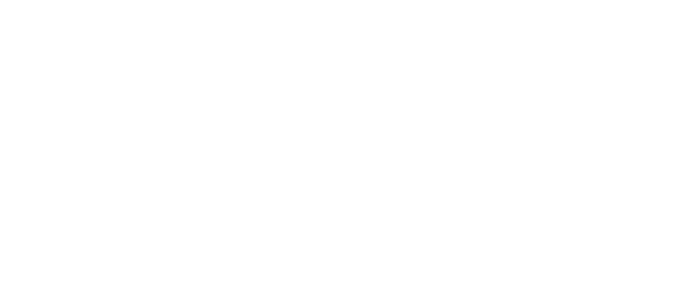
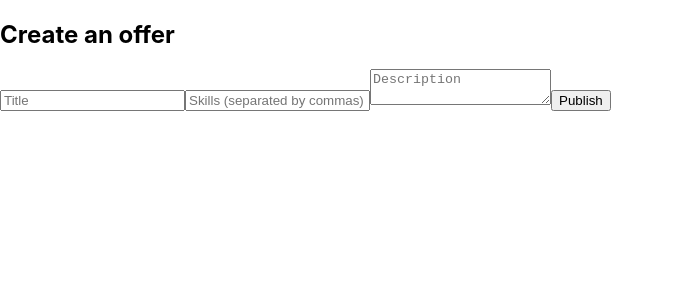
Before and after one commit to Nelyrma/KnowX_project, a React (Create React App) app in the folder knowx-front/: page /create-offer in a window 1280 px wide. Before the commit this address had no page. Shown: the top 300 px of the page, without its empty margins (0-674 px from the left). Built offline with nearby package versions, Linux system fonts and the light colour scheme.

Commit message:
Add the quote creation form

```diff
--- a/knowx-front/src/App.js
+++ b/knowx-front/src/App.js
@@ -2,6 +2,7 @@
 import Login from './Login';
 import Profile from './Profile';
 import Home from './Home';
+import CreateOffer from './CreateOffer'
 
 function App() {
     return (
@@ -10,6 +11,7 @@
                 <Route path="/" element={<Login />} />
                 <Route path="/profile" element={<Profile />} />
                 <Route path="/home" element={<Home />} />
+                <Route path="/create-offer" element={<CreateOffer />} />
             </Routes>
         </Router>
     );
--- /dev/null
+++ b/knowx-front/src/CreateOffer.jsx
@@ -0,0 +1,45 @@
+import { useState } from "react";
+import axios from "axios";
+import { useNavigate } from "react-router-dom";
+
+const CreateOffer = () => {
+    const [title, setTitle] = useState('');
+    const [skills, setSkills] = useState('');
+    const [description, setDescription] = useState('');
+    const navigate = useNavigate();
+
+    const handleSubmit = async (e) => {
+        e.preventDefault();
+        const token = localStorage.getItem('token');
+        try {
+            await axios.post('http://localhost:3001/offers', {
+                title,
+                skills_offered: skills.split(',').map(skill => skill.trim()),
+                description
+            }, {
+                headers: { Authorization: `Bearer ${token}` }
+            });
+            alert('Offer created !');
+            navigate('/home');
+        } catch (err) {
+            alert('Error: ' + (err.response?.data?.error || err.message));
+        }
+    };
+
+    return (
+        <div>
+            <h2>Create an offer</h2>
+            <form onSubmit={handleSubmit}>
+                <input type="text" placeholder="Title" value={title} onChange={(e) =>
+                    setTitle(e.target.value)} required />
+                <input type="text" placeholder="Skills (separated by commas)"
+                    value={skills} onChange={(e) => setSkills(e.target.value)} required />
+                <textarea placeholder="Description" value={description} onChange={(e) =>
+                    setDescription(e.target.value)} required />
+                <button type="submit">Publish</button>
+            </form>
+        </div>
+    );
+};
+
+export default CreateOffer;
--- a/knowx-front/src/Home.jsx
+++ b/knowx-front/src/Home.jsx
@@ -1,13 +1,16 @@
 import { useState, useEffect } from "react";
 import axios from "axios";
+import { useNavigate } from "react-router-dom";
+
 
 const Home = () => {
     const [offers, setOffers] = useState([]);
+    const navigate = useNavigate();
 
     useEffect(() => {
         const fetchOffers = async () => {
             try {
-                const res = await axios.get('http:/localhost:3001/offers');
+                const res = await axios.get('http://localhost:3001/offers');
                 setOffers(res.data);
             } catch (err) {
                 console.error('Error loading offers:', err);
@@ -19,6 +22,12 @@
     return (
         <div>
             <h1>Available Offers</h1>
+            <button
+                onClick={() => navigate('/create-offer')}
+                style={{ marginBottom: '20px', padding: '10px' }}
+            >
+                Create an offer
+            </button>
             {offers.length === 0 ? (
                 <p>No offers available at this time.</p>
             ) : (
```
